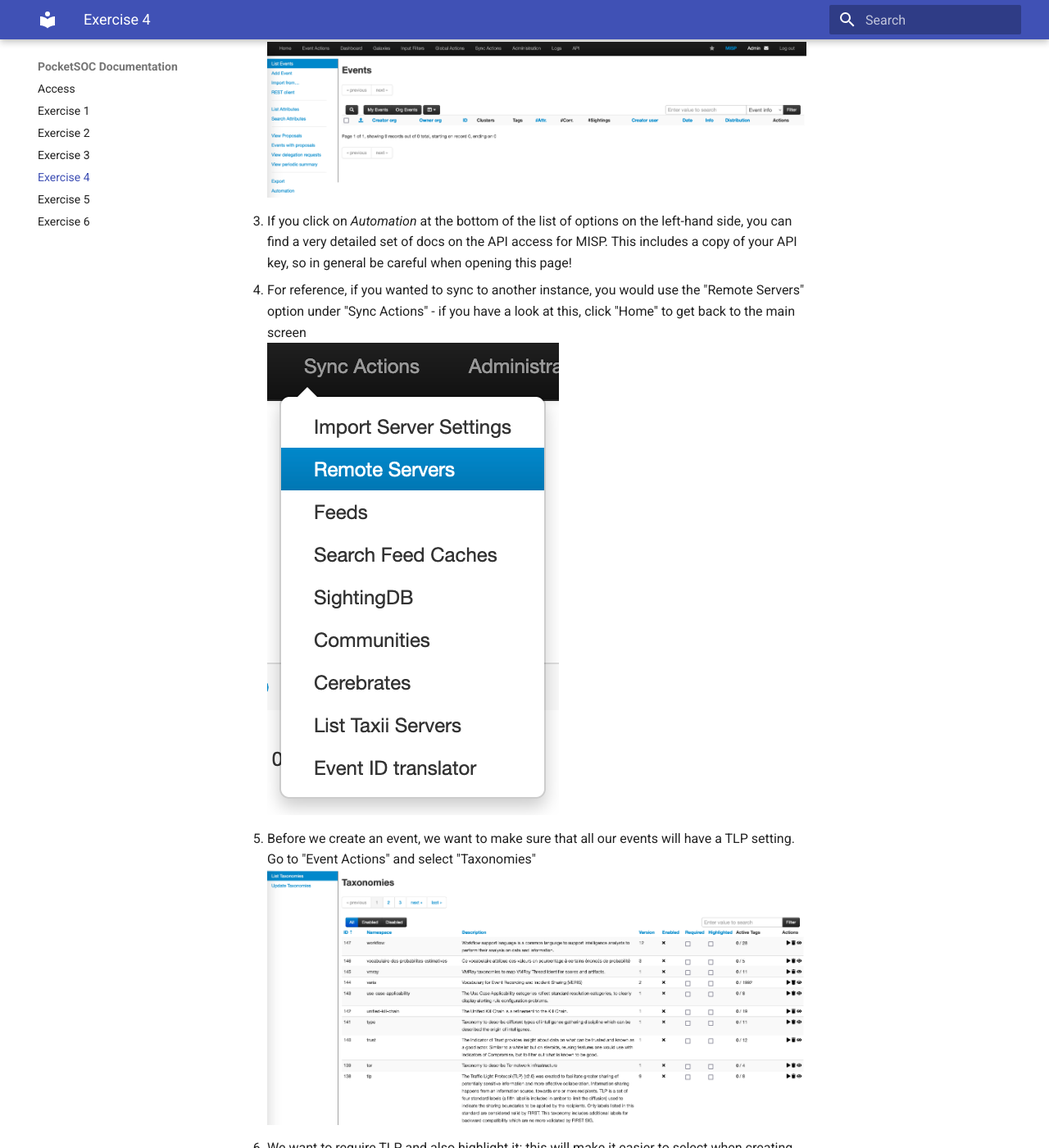
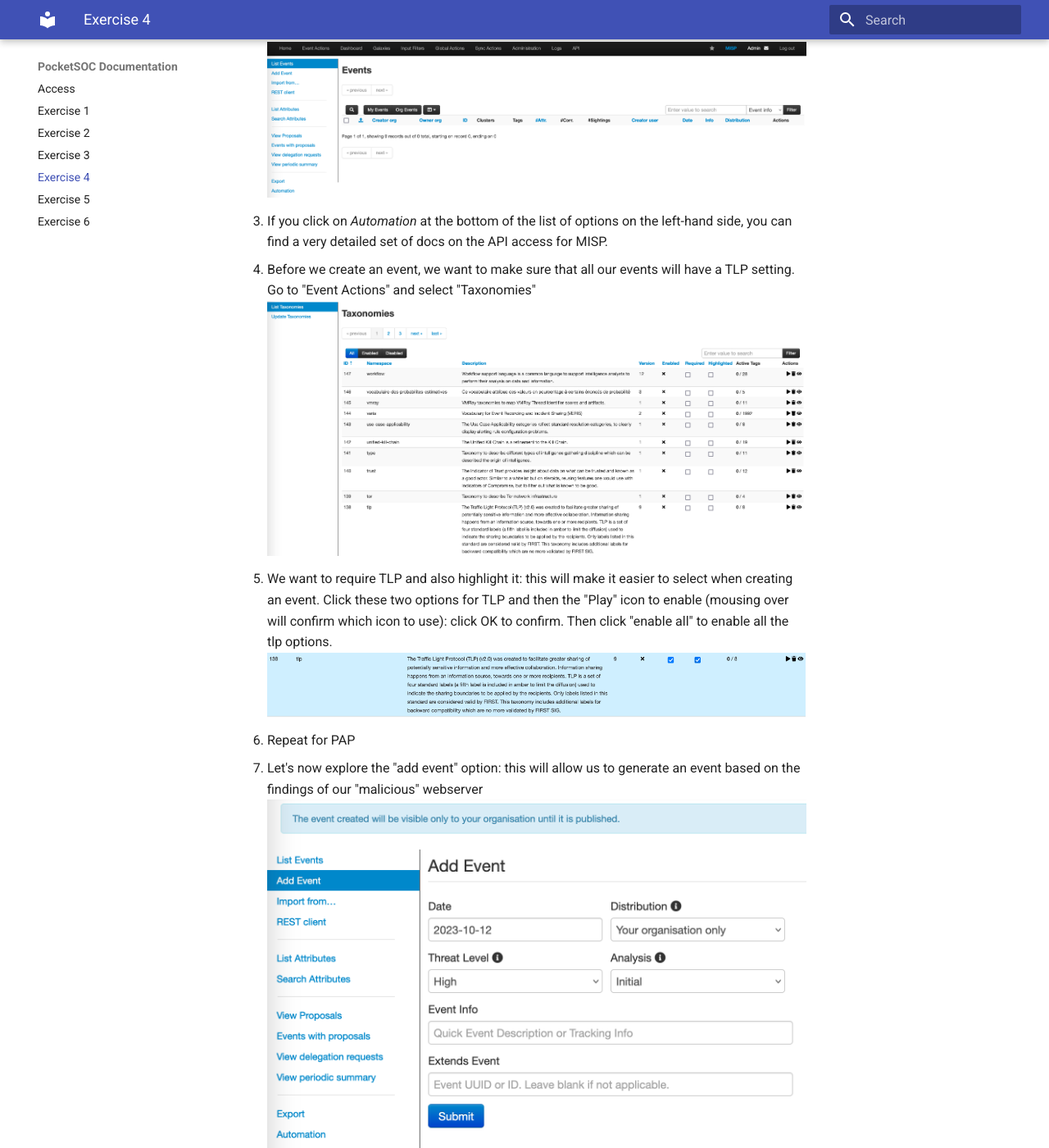
Before and after one commit to drmcrooks/pocketsoc-docs-2025, an MkDocs documentation site: the page built from docs/Trainees/misp.md, in a window 1280 px wide and 1400 px high, scrolled down 753 px. Shown: the whole window at 82% size. Built offline with MkDocs 1.6.1 and Material for MkDocs 9.7.7, drawn with Linux system fonts in a browser that asks for light colours; some of the changed text lies outside the part shown.

Commit message:
scsc edits

```diff
--- a/docs/Trainees/misp.md
+++ b/docs/Trainees/misp.md
@@ -6,13 +6,12 @@
 ![MISP login](images/misp_1.png)
 2. You should see an "Events" page that's blank
 ![MISP events](images/misp_2.png)
-3. If you click on *Automation* at the bottom of the list of options on the left-hand side, you can find a very detailed set of docs on the API access for MISP. This includes a copy of your API key, so in general be careful when opening this page!
-4. For reference, if you wanted to sync to another instance, you would use the "Remote Servers" option under "Sync Actions" - if you have a look at this, click "Home" to get back to the main screen
-![MISP sync](images/misp_3.png)
+3. If you click on *Automation* at the bottom of the list of options on the left-hand side, you can find a very detailed set of docs on the API access for MISP.
 5. Before we create an event, we want to make sure that all our events will have a TLP setting. Go to "Event Actions" and select "Taxonomies"
 ![MISP taxonomies](images/misp_4.png)
 6. We want to require TLP and also highlight it: this will make it easier to select when creating an event. Click these two options for TLP and then the "Play" icon to enable (mousing over will confirm which icon to use): click OK to confirm. Then click "enable all" to enable all the tlp options.
 ![MISP enable](images/misp_4a.png)
+7. Repeat for PAP
 7. Let's now explore the "add event" option: this will allow us to generate an event based on the findings of our "malicious" webserver
 ![MISP add](images/misp_5.png)
 8. There are a number of options here: let's look at them:
@@ -20,19 +19,19 @@
 	- Distribution:
 	    - Your organisation only: will not be shared outside this instance
 		- This community only: will only be shared with instances in your community
-		- Connected communities: will be shared with any communities connected to yours but no further
+		- **Connected communities: will be shared with any communities connected to yours but no further**
 		- All communities: will be shared with any MISP instance any number of hops from you
 	- Threat level: severity of the event
 	- Analysis: allows you to specify whether these are your initial findings, part way through an extended analysis, or form the completed version of your findings
 	- Event Info: A brief description of the event
 	- Extends Event: Not used for a new incident, but could be used if you are basing your findings on another event
-9. For Distribution, this can typically be used to set how far your event will be propagated: for our purposes we can stick with "Your Organisation only"
+9. For Distribution, this can typically be used to set how far your event will be propagated
 10. Enter some explanatory text and options, and click "Submit". You will see some metadata about this event, with some useful warnings about things you may want to add to your event, like attributes!
 ![MISP metadata](images/misp_6.png)
 11. We're going to start by adding a TLP tag to our event to indicate the sharing level: this is good practice so that it's always clear which is why we have required it for all of our events.
 ![MISP tags](images/misp_7.png)
 12. We're going to use `tlp:amber`: choose from the dropdown and Submit.
-13. If you scroll down, you'll see another warning that we haven't included any attributes, so let's add some now.
+13. Repeat for PAP:AMBER
 14. Good practice is, rather than adding individual attributes, to add *objects*. These allow you to add a set of related attributes - such as all the information about a file, for example, or all information about a URL or domain.
 15. We'll start by adding a "network" object. Go to Add Object, and start typing "network". Click on that option and you'll see another option dropdown - start typing "domain" and choose "domain:ip"
 ![MISP domainip](images/misp_8.png)
```
Also changed, not shown: other parts of docs/Trainees/misp.md (+1 -0 lines), docs/Trainees/explore.md (+4 -5 lines), docs/Trainees/opensearch.md (+1 -1 lines).
